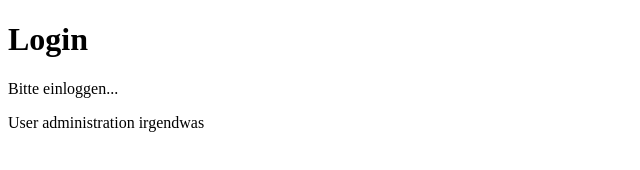
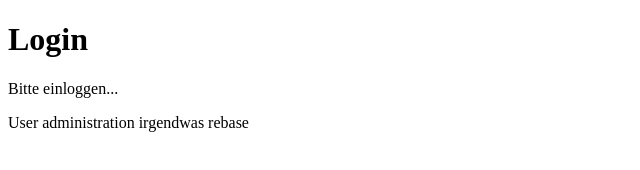
Before and after one commit to git-sluga/git-course, a plain HTML site: page index.html in a window 1280 px wide. Shown: the full height of the page, 0-640 px from the left. Drawn offline with Linux system fonts and the light colour scheme.

Commit message:
.\index.html

```diff
--- a/index.html
+++ b/index.html
@@ -14,7 +14,7 @@
         Bitte einloggen...
     </p>
     <p>
-        User administration <span>irgendwas</span>
+        User administration <span>irgendwas</span> <span>rebase</span>
     </p>
 </body>
 </html>
```
